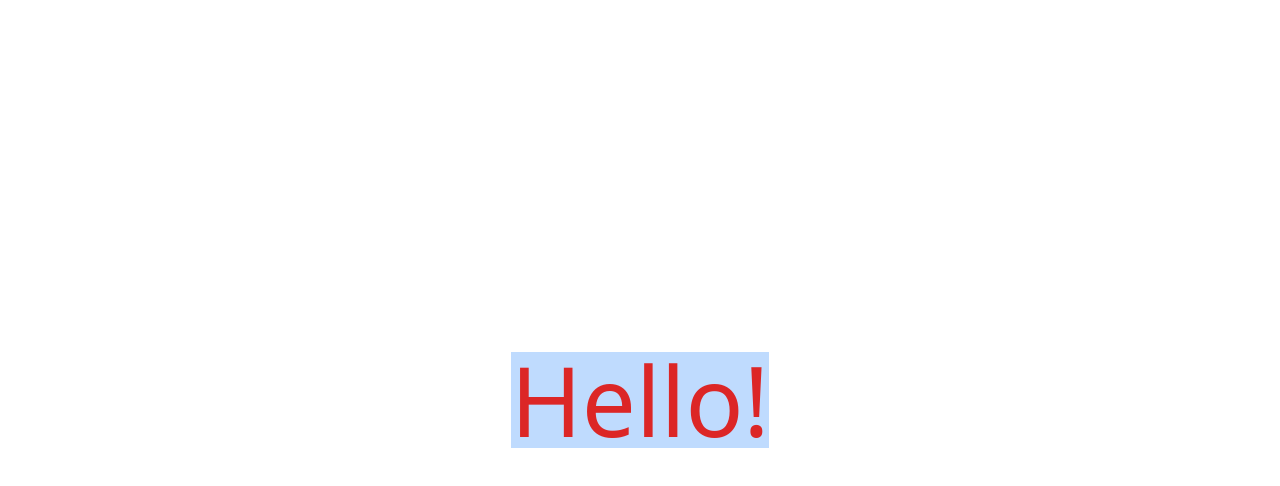
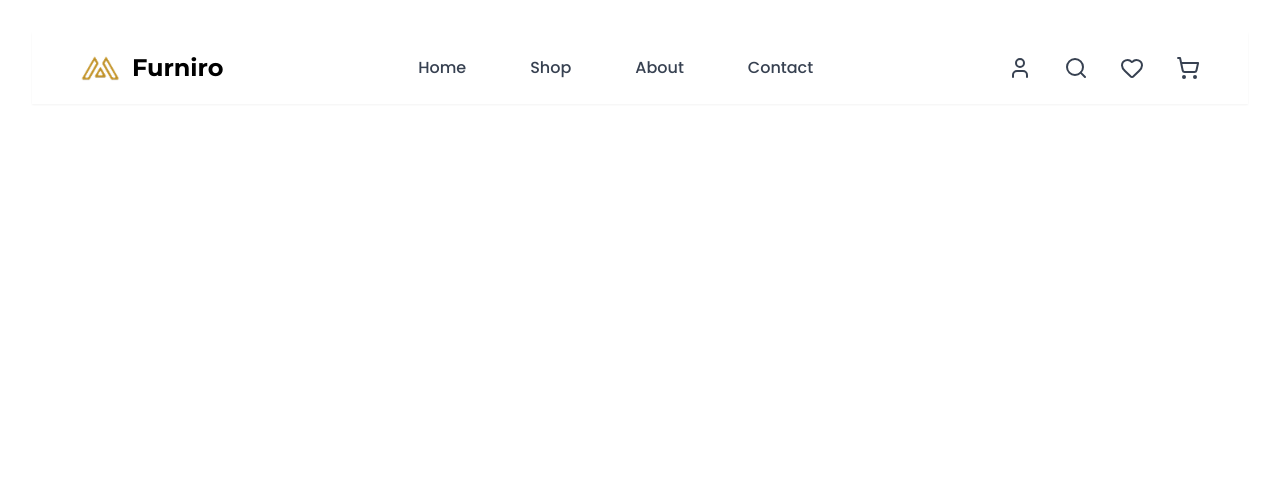
Before and after one commit to massil30/Ecommerce-Website, a React (Vite) app in the folder Frontend/: page / in a window 1280 px wide. Shown: the top 486 px of the page. Built offline with nearby package versions, Linux system fonts and the light colour scheme.

Commit message:
Add Header

```diff
--- a/Frontend/src/App.jsx
+++ b/Frontend/src/App.jsx
@@ -2,10 +2,10 @@ import { useState } from 'react'
 import reactLogo from './assets/react.svg'
 import viteLogo from '/vite.svg'
 import './App.css'
+import Header from './header.jsx'
 export default function App() {
   return (
-    <div className="bg-blue-200  block">
-     <p className='text-8xl text-red-600' >Hello!</p>
-    </div>
+     <Header></Header>
+
   );
 }
--- a/Frontend/src/header.jsx
+++ b/Frontend/src/header.jsx
@@ -5,17 +5,17 @@ const Header = () => {
   const [open, setOpen] = useState(false);
 
   return (
-    <header className="sticky top-0 z-50 bg-white shadow-sm">
-      <div className="max-w-7xl mx-auto px-6 py-4 flex items-center justify-between">
+    <header className="sticky top-0 z-50 bg-white shadow-sm w-full">
+      <div className="flex items-center justify-between w-full px-6 py-4 md:px-12">
         {/* LEFT SECTION */}
-        <div className="flex items-center gap-[4.5rem]">
+        <div className="flex items-center gap-3">
           <img
-            src="/logo.png"
+            src="src/assets/logo.png"
             alt="Logo"
-            className="w-[2rem] h-[3.125rem]" // (32px x 50px)
+            className="w-10 h-10 object-contain"
           />
           <h1
-            className="text-[2.125rem] font-bold"
+            className="text-2xl font-bold"
             style={{ fontFamily: "Montserrat, sans-serif" }}
           >
             Furniro
@@ -23,7 +23,7 @@ const Header = () => {
         </div>
 
         {/* CENTER NAVIGATION */}
-        <nav className="hidden md:flex items-center gap-[4.6875rem]">
+        <nav className="hidden md:flex items-center gap-16">
           {["Home", "Shop", "About", "Contact"].map((item) => (
             <a
               key={item}
@@ -37,7 +37,7 @@ const Header = () => {
         </nav>
 
         {/* RIGHT ICONS */}
-        <div className="hidden md:flex items-center gap-[2.8125rem]">
+        <div className="hidden md:flex items-center gap-8">
           <User className="w-6 h-6 text-gray-700 cursor-pointer hover:text-blue-600" />
           <Search className="w-6 h-6 text-gray-700 cursor-pointer hover:text-blue-600" />
           <Heart className="w-6 h-6 text-gray-700 cursor-pointer hover:text-blue-600" />
@@ -67,7 +67,7 @@ const Header = () => {
               {item}
             </a>
           ))}
-          <div className="flex items-center justify-start gap-6 pt-4 border-t border-gray-200">
+          <div className="flex items-around gap-6 pt-4 border-t border-gray-200">
             <User className="w-6 h-6 text-gray-700" />
             <Search className="w-6 h-6 text-gray-700" />
             <Heart className="w-6 h-6 text-gray-700" />
--- a/Frontend/src/index.css
+++ b/Frontend/src/index.css
@@ -2,73 +2,3 @@
 @tailwind base;
 @tailwind components;
 @tailwind utilities;
-
-
-:root {
-  font-family: system-ui, Avenir, Helvetica, Arial, sans-serif;
-  line-height: 1.5;
-  font-weight: 400;
-
-  color-scheme: light dark;
-  color: rgba(255, 255, 255, 0.87);
-  background-color: #242424;
-
-  font-synthesis: none;
-  text-rendering: optimizeLegibility;
-  -webkit-font-smoothing: antialiased;
-  -moz-osx-font-smoothing: grayscale;
-}
-
-a {
-  font-weight: 500;
-  color: #646cff;
-  text-decoration: inherit;
-}
-a:hover {
-  color: #535bf2;
-}
-
-body {
-  margin: 0;
-  display: flex;
-  place-items: center;
-  min-width: 320px;
-  min-height: 100vh;
-}
-
-h1 {
-  font-size: 3.2em;
-  line-height: 1.1;
-}
-
-button {
-  border-radius: 8px;
-  border: 1px solid transparent;
-  padding: 0.6em 1.2em;
-  font-size: 1em;
-  font-weight: 500;
-  font-family: inherit;
-  background-color: #1a1a1a;
-  cursor: pointer;
-  transition: border-color 0.25s;
-}
-button:hover {
-  border-color: #646cff;
-}
-button:focus,
-button:focus-visible {
-  outline: 4px auto -webkit-focus-ring-color;
-}
-
-@media (prefers-color-scheme: light) {
-  :root {
-    color: #213547;
-    background-color: #ffffff;
-  }
-  a:hover {
-    color: #747bff;
-  }
-  button {
-    background-color: #f9f9f9;
-  }
-}
```
